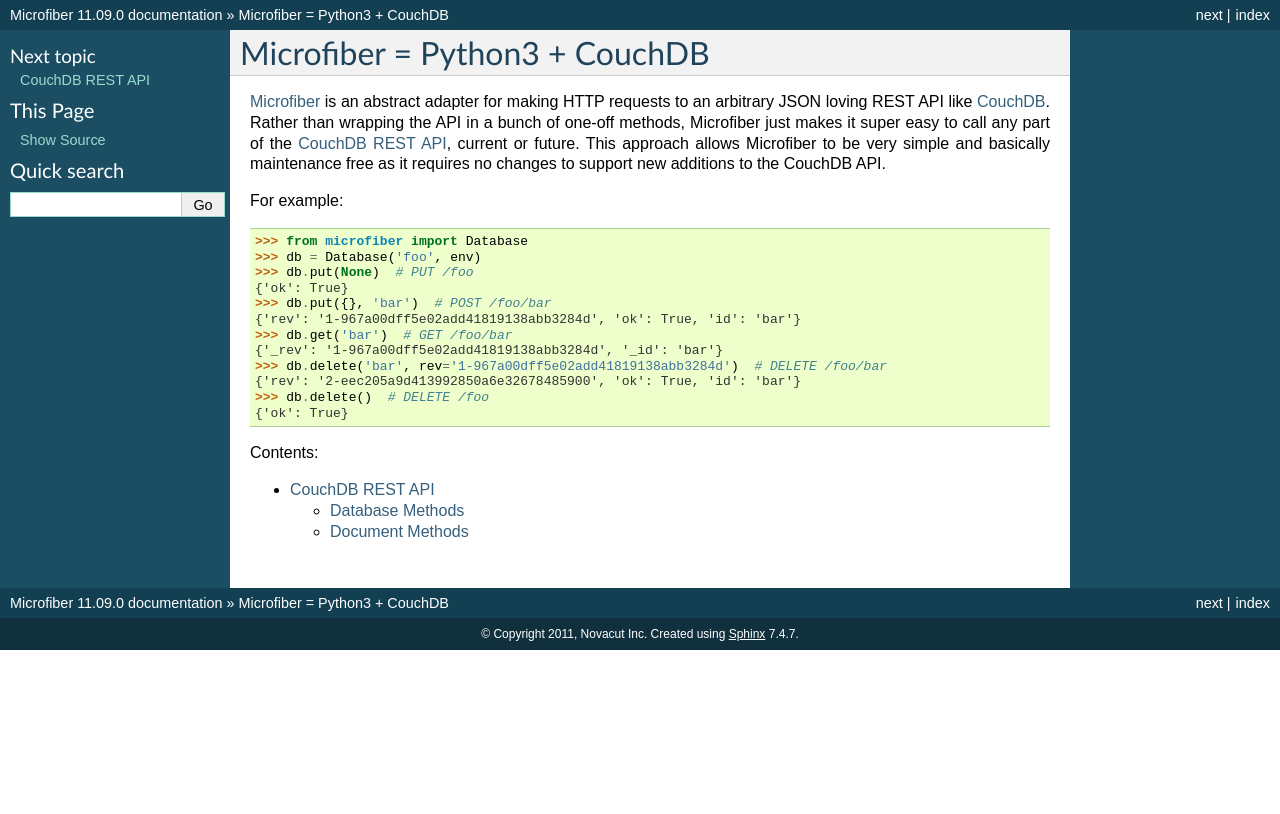
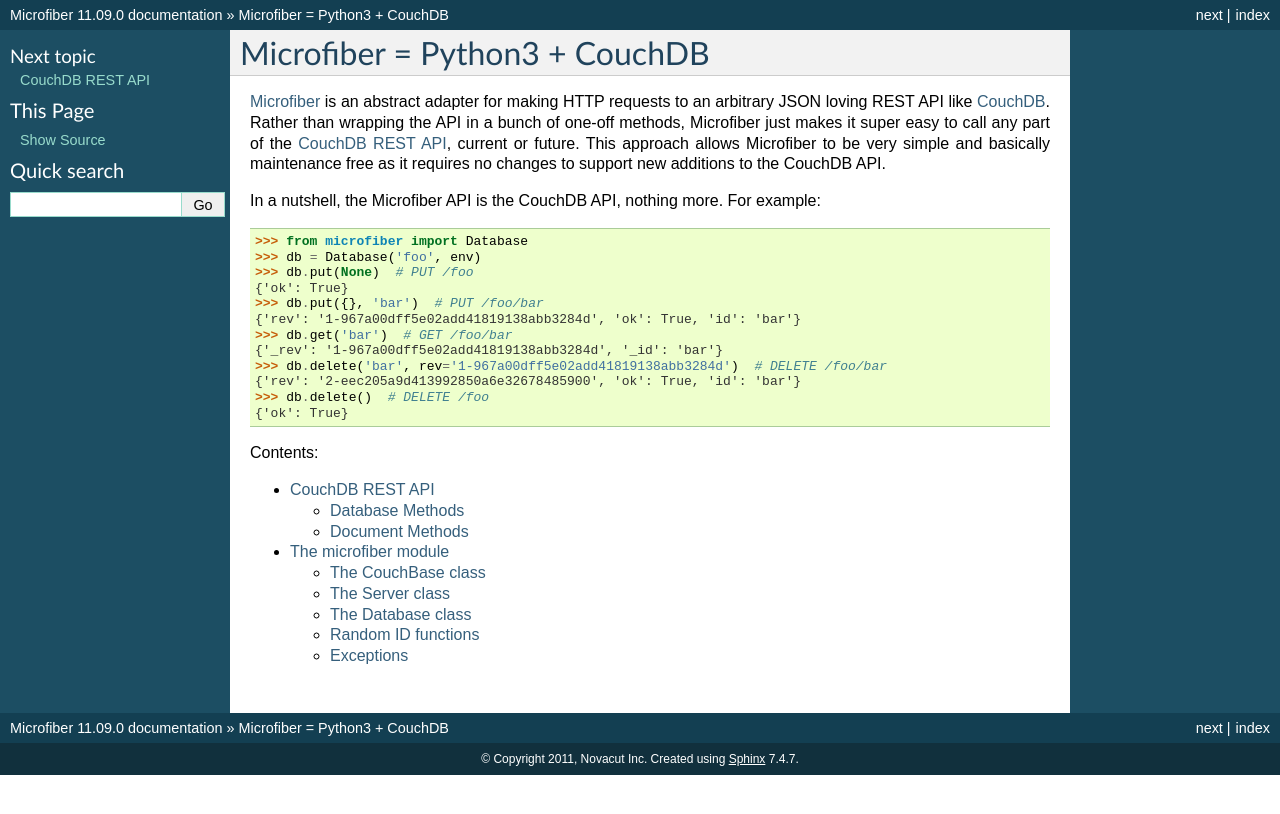
Before and after one commit to json420/microfiber, a Sphinx documentation site: the page built from doc/index.rst, in a window 1280 px wide. Shown: the top 814 px of the page. Built offline with Sphinx 7.4.7, drawn with Linux system fonts in a browser that asks for light colours; part of the change alters nothing that is shown.

Commit message:
More work

```diff
--- a/doc/index.rst
+++ b/doc/index.rst
@@ -8,13 +8,14 @@ of one-off methods, Microfiber just makes it super easy to call any part of the
 very simple and basically maintenance free as it requires no changes to support
 new additions to the CouchDB API.
 
-For example:
+In a nutshell, the Microfiber API is the CouchDB API, nothing more.  For
+example:
 
 >>> from microfiber import Database
 >>> db = Database('foo', env)
 >>> db.put(None)  # PUT /foo
 {'ok': True}
->>> db.put({}, 'bar')  # POST /foo/bar
+>>> db.put({}, 'bar')  # PUT /foo/bar
 {'rev': '1-967a00dff5e02add41819138abb3284d', 'ok': True, 'id': 'bar'}
 >>> db.get('bar')  # GET /foo/bar
 {'_rev': '1-967a00dff5e02add41819138abb3284d', '_id': 'bar'}
@@ -35,3 +36,4 @@ Contents:
    :maxdepth: 2
 
    couchdb_api
+   microfiber
--- /dev/null
+++ b/doc/microfiber.rst
@@ -0,0 +1,241 @@
+=====================
+The microfiber module
+=====================
+
+
+The CouchBase class
+===================
+
+.. class:: CouchBase(env)
+
+
+    .. method:: post(obj, *parts, **options)
+
+        POST *obj*.
+
+        For example, to create the doc "bar" in the database "foo":
+
+        >>> cb = CouchBase()
+        >>> cb.post({'_id': 'bar'}, 'foo')  #doctest: +SKIP
+        {'rev': '1-967a00dff5e02add41819138abb3284d', 'ok': True, 'id': 'bar'}
+
+        Or to compact the database "foo":
+
+        >>> cb.post(None, 'foo', '_compact')  #doctest: +SKIP
+        {'ok': True}
+
+
+    .. method:: put(obj, *parts, **options)
+
+        PUT *obj*.
+
+        For example, to create the database "foo":
+
+        >>> cb = CouchBase()
+        >>> cb.put(None, 'foo')  #doctest: +SKIP
+        {'ok': True}
+
+        Or to create the doc "baz" in the database "foo":
+
+        >>> cb.put({'micro': 'fiber'}, 'foo', 'baz')  #doctest: +SKIP
+        {'rev': '1-fae0708c46b4a6c9c497c3a687170ad6', 'ok': True, 'id': 'bar'}
+
+
+    .. method:: get(*parts, **options)
+
+        Make a GET request.
+
+        For example, to get the welcome info from CouchDB:
+
+        >>> cb = CouchBase()
+        >>> cb.get()  #doctest: +SKIP
+        {'couchdb': 'Welcome', 'version': '1.1.0'}
+
+        Or to request the doc "bar" from the database "foo", including any
+        attachments:
+
+        >>> cb.get('foo', 'bar', attachments=True)  #doctest: +SKIP
+        {'_rev': '1-967a00dff5e02add41819138abb3284d', '_id': 'bar'}
+
+
+    .. method:: delete(*parts, **options)
+
+        Make a DELETE request.
+
+        For example, to delete the doc "bar" in the database "foo":
+
+        >>> cb = CouchBase()
+        >>> cb.delete('foo', 'bar', rev='1-967a00dff5e02add41819138abb3284d')  #doctest: +SKIP
+        {'rev': '1-967a00dff5e02add41819138abb3284d', 'ok': True, 'id': 'bar'}
+
+        Or to delete the database "foo":
+
+        >>> cb.delete('foo')  #doctest: +SKIP
+        {'ok': True}
+
+
+    .. method:: head(*parts, **options)
+
+        Make a HEAD request.
+
+        Returns a ``dict`` containing the response headers from the HEAD
+        request.
+
+        For example, to make a HEAD request on the doc "bar" in the database
+        "foo":
+
+        >>> cb = CouchBase()
+        >>> cb.head('foo', 'baz')['Etag']
+        '"1-967a00dff5e02add41819138abb3284d"'
+
+
+    .. method:: put_att(content_type, data, *parts, **options)
+
+    .. method:: put_att(*parts, **options)
+
+
+
+The Server class
+================
+
+.. class:: Server(env)
+
+    .. method:: database(name, ensure=False)
+
+
+The Database class
+==================
+
+
+.. class:: Database(name, env)
+
+    .. method:: server()
+
+    .. method:: ensure()
+
+    .. method:: save(doc)
+
+    .. method:: bulksave(docs)
+
+    .. method:: view(design, view, **options)
+
+
+Random ID functions
+===================
+
+
+.. function:: random_id()
+
+    Returns a 120-bit base32-encoded random ID.
+
+    The ID will be 24-characters long, URL and filesystem safe.  For example:
+
+    >>> random_id()  #doctest: +SKIP
+    'OVRHK3TUOUQCWIDMNFXGC4TP'
+
+    This is how dmedia/Novacut random IDs are created, so this is "Jason
+    approved", for what that's worth.
+
+
+
+.. function:: random_id2()
+
+    Returns a random ID with timestamp + 80 bits of base32-encoded random data.
+
+    The ID will be 27-characters long, URL and filesystem safe.  For example:
+
+    >>> random_id2()  #doctest: +SKIP
+    '1313567384.67DFPERIOU66CT56'
+
+
+
+
+
+Exceptions
+==========
+
+.. exception:: HTTPError
+
+    Base class for custom all microfiber exceptions.
+
+
+
+.. exception:: ClientError
+
+    Base class for all 4xx Client Error exceptions.
+
+
+
+.. exception:: BadRequest
+
+    400 Bad Request.
+
+
+
+.. exception:: Unauthorized
+
+    401 Unauthorized.
+
+
+
+.. exception:: Forbidden
+
+    403 Forbidden.
+
+
+
+.. exception:: NotFound
+
+    404 Not Found.
+
+
+
+.. exception:: MethodNotAllowed
+
+    405 Method Not Allowed.
+
+
+
+.. exception:: NotAcceptable
+
+    406 Not Acceptable.
+
+
+
+.. exception:: Conflict
+
+    409 Conflict.
+
+    This is raised when the request resulted in an update conflict.
+
+
+
+.. exception:: PreconditionFailed
+
+    412 Precondition Failed.
+
+
+
+.. exception:: BadContentType
+
+    415 Unsupported Media Type.
+
+
+
+.. exception:: BadRangeRequest
+
+    416 Requested Range Not Satisfiable.
+
+
+
+.. exception:: ExpectationFailed
+
+    417 Expectation Failed.
+
+    This is raised when a bulk operation failed.
+
+
+
+.. exception:: ServerError
+
+    Used to raise exceptions for any 5xx Server Errors.
```
